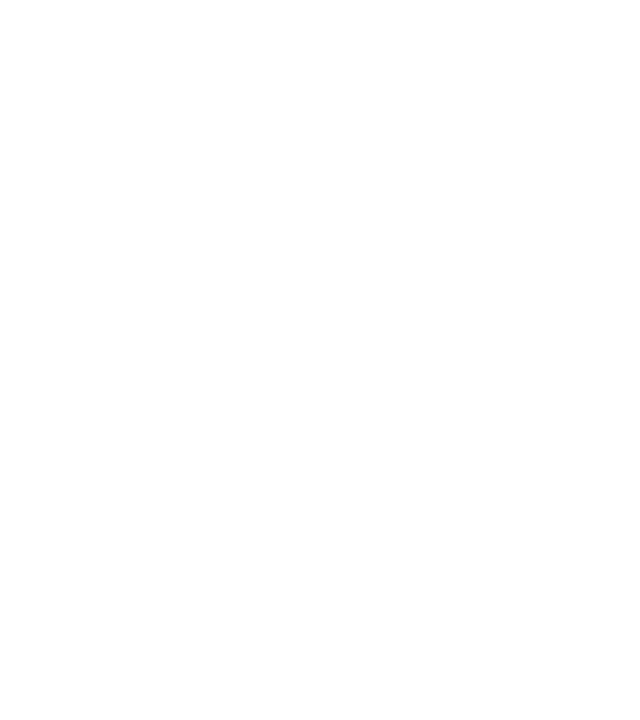
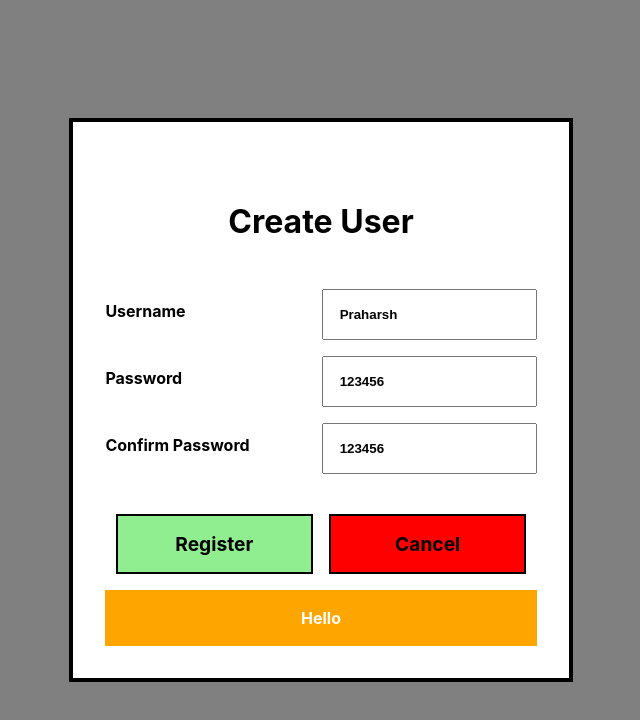
Before and after one commit to PraharshS/Notes-App-React-Frontend, a React (Create React App) app in the folder notes-app-frontend/: page /signup in a window 1280 px wide. Before the commit this address had no page. Shown: the top 720 px of the page, without its empty margins (355-995 px from the left). Built offline with nearby package versions, Linux system fonts and the light colour scheme.

Commit message:
signup page

```diff
--- a/notes-app-frontend/src/App.js
+++ b/notes-app-frontend/src/App.js
@@ -1,11 +1,15 @@
 import { Routes, BrowserRouter as Router, Route } from "react-router-dom";
 import "./App.css";
+import HomePage from "./components/HomePage";
 import LoginPage from "./components/LoginPage";
+import SignUpPage from "./components/SignUpPage";
 function App() {
   return (
     <Router>
       <Routes>
-        <Route path="/" exact element={<LoginPage />}></Route>
+        <Route path="/" exact element={<HomePage />}></Route>
+        <Route path="/login" exact element={<LoginPage />}></Route>
+        <Route path="/signup" exact element={<SignUpPage />}></Route>
       </Routes>
     </Router>
   );
--- /dev/null
+++ b/notes-app-frontend/src/components/HomePage.jsx
@@ -0,0 +1,61 @@
+import React, { Component } from "react";
+import { Link } from "react-router-dom";
+export default class HomePage extends Component {
+  render() {
+    return (
+      <div style={homePageStyle.div}>
+        <h1 style={homePageStyle.heading}>Welcome To Notes App</h1>
+        <div style={homePageStyle.buttons}>
+          <Link to="/login" style={homePageStyle.link}>
+            <div className="Login" style={homePageStyle.loginBtn}>
+              Login
+            </div>
+          </Link>
+          <Link to="/signup" style={homePageStyle.link}>
+            <div className="Signup" style={homePageStyle.signupBtn}>
+              Signup
+            </div>
+          </Link>
+        </div>
+      </div>
+    );
+  }
+}
+var homePageStyle = {
+  div: {
+    width: "600px",
+    border: "6px solid black",
+    padding: "2rem",
+  },
+  heading: {
+    fontSize: "3rem",
+    fontWeight: "bold",
+    marginBottom: "2rem",
+    textAlign: "center",
+  },
+  buttons: {
+    width: "80%",
+    display: "flex",
+    justifyContent: "space-evenly",
+    margin: "auto",
+  },
+  link: {
+    textDecoration: "none",
+  },
+  signupBtn: {
+    fontSize: "1.5rem",
+    fontWeight: "500",
+    border: "2px solid black",
+    padding: "0.5rem 2rem",
+    color: "black",
+    backgroundColor: "white",
+  },
+  loginBtn: {
+    fontSize: "1.5rem",
+    fontWeight: "500",
+    border: "2px solid black",
+    padding: "0.5rem 2rem",
+    color: "black",
+    backgroundColor: "white",
+  },
+};
--- /dev/null
+++ b/notes-app-frontend/src/components/SignUpPage.jsx
@@ -0,0 +1,246 @@
+import React, { Component } from "react";
+import Alert from "react-bootstrap/Alert";
+import UserService from "../services/UserService";
+class SignupPage extends Component {
+  constructor(props) {
+    super(props);
+    this.state = {
+      username: "Praharsh",
+      password: "123456",
+      confirmPassword: "123456",
+      alertMessage: "Hello",
+      isAlertShow: true,
+      alertType: "danger",
+    };
+    this.changeUsername = this.changeUsername.bind(this);
+    this.changePasswordHandler = this.changePasswordHandler.bind(this);
+    this.changeConfirmPasswordHandler =
+      this.changeConfirmPasswordHandler.bind(this);
+    this.changeAlertBg = this.changeAlertBg.bind(this);
+  }
+  changeUsername = (e) => {
+    this.setState({ username: e.target.value });
+  };
+  changeAlertBg = (e) => {
+    document.querySelector(".alertMessage").style.backgroundColor = "green";
+  };
+
+  changePasswordHandler = (e) => {
+    this.setState({ password: e.target.value });
+  };
+  changeConfirmPasswordHandler = (e) => {
+    this.setState({ confirmPassword: e.target.value });
+  };
+
+  usernameValidator(name) {
+    if (name.trim().length > 3) {
+      return true;
+    }
+    this.setState({ alertMessage: "Username Length must be greater than 3" });
+    this.setState({ isAlertShow: true });
+    return false;
+  }
+
+  passwordValidator(password) {
+    if (password.trim().length >= 6) {
+      return true;
+    }
+    this.setState({
+      alertMessage: "Password Length must be minimum 6 characters",
+    });
+    this.setState({ isAlertShow: true });
+    return false;
+  }
+  confirmPasswordValidator(confirmpassword) {
+    if (this.state.password === confirmpassword) return true;
+    this.setState({ alertMessage: "Passwords do not match" });
+    this.setState({ isAlertShow: true });
+    return false;
+  }
+
+  saveUser = (e) => {
+    e.preventDefault();
+    let User = {
+      username: this.state.username,
+      password: this.state.password,
+    };
+    var isNameValid = this.usernameValidator(this.state.username);
+
+    if (!isNameValid) {
+      return;
+    }
+
+    var isPasswordValid = this.passwordValidator(this.state.password);
+    if (!isPasswordValid) {
+      return;
+    }
+    var isConfirmPasswordValid = this.confirmPasswordValidator(
+      this.state.confirmPassword
+    );
+    if (!isConfirmPasswordValid) {
+      return;
+    }
+    this.changeAlertBg();
+    console.log("User => " + JSON.stringify(User));
+    this.setState({ alertMessage: "Account Created Successfully" });
+    this.setState({ isAlertShow: true });
+    this.setState({ alertType: "success" });
+    setTimeout(() => {
+      UserService.createUser(User).then((res) => {
+        this.props.history.push("/login");
+      });
+    }, 3000);
+  };
+
+  render() {
+    const { history } = this.props;
+    return (
+      <div>
+        <div className="container" style={containerStyle.div}>
+          <div className="row">
+            <div className="card" style={containerStyle.card}>
+              <h3 className="text-center" style={containerStyle.heading}>
+                Create User
+              </h3>
+              <div className="card-body">
+                <form action="">
+                  <div className="form-group" style={containerStyle.formGroup}>
+                    <label style={containerStyle.label}>Username</label>
+                    <input
+                      style={containerStyle.input}
+                      type="text"
+                      placeholder="Username"
+                      className="form-control"
+                      value={this.state.username}
+                      onChange={this.changeUsername}
+                    />
+                  </div>
+
+                  <div className="form-group" style={containerStyle.formGroup}>
+                    <label style={containerStyle.label}>Password</label>
+                    <input
+                      style={containerStyle.input}
+                      type="text"
+                      placeholder="Password"
+                      className="form-control"
+                      value={this.state.password}
+                      onChange={this.changePasswordHandler}
+                    />
+                  </div>
+                  <div className="form-group" style={containerStyle.formGroup}>
+                    <label style={containerStyle.label}>Confirm Password</label>
+                    <input
+                      style={containerStyle.input}
+                      type="text"
+                      placeholder="Confirm Password"
+                      className="form-control"
+                      value={this.state.confirmPassword}
+                      onChange={this.changeConfirmPasswordHandler}
+                    />
+                  </div>
+                  <div
+                    className="form-group"
+                    style={containerStyle.formGroup}
+                    style={loginButtonStyle.parent}
+                  >
+                    <div
+                      className="btn btn-success"
+                      onClick={this.saveUser}
+                      style={loginButtonStyle.button1}
+                    >
+                      Register
+                    </div>
+                    <div
+                      className="btn btn-danger"
+                      onClick={() => history.push("/")}
+                      style={loginButtonStyle.button2}
+                    >
+                      Cancel
+                    </div>
+                  </div>
+                </form>
+                {this.state.isAlertShow && (
+                  <div
+                    className="alertMessage"
+                    variant={this.state.alertType}
+                    style={containerStyle.alertMessage}
+                  >
+                    <p>{this.state.alertMessage}</p>
+                  </div>
+                )}
+              </div>
+            </div>
+          </div>
+        </div>
+      </div>
+    );
+  }
+}
+var containerStyle = {
+  div: {
+    border: "4px solid black",
+    padding: "2rem",
+    backgroundColor: "white",
+    textAlign: "center",
+    maxWidth: "800px",
+    width: "100%",
+  },
+  formGroup: {
+    margin: "1rem auto",
+    display: "flex",
+    justifyContent: "space-between",
+  },
+  heading: {
+    fontSize: "2rem",
+    fontWeight: "bold",
+    padding: "1rem",
+  },
+  card: {},
+  label: {
+    textAlign: "left",
+    fontSize: "1rem",
+    fontWeight: "bold",
+    margin: "0.7rem 0",
+  },
+  input: {
+    padding: "1rem 1rem",
+    fontWeight: "bold",
+  },
+  alertMessage: {
+    backgroundColor: "orange",
+    fontSize: "1rem",
+    fontWeight: "bold",
+    color: "white",
+    marginTop: "1rem",
+    padding: "0.1rem 0.5rem",
+  },
+};
+var loginButtonStyle = {
+  parent: {
+    display: "flex",
+    justifyContent: "center",
+  },
+  button1: {
+    marginTop: "1.5rem",
+    padding: "1rem 2rem",
+    marginRight: "1rem",
+    fontSize: "1.2rem",
+    fontWeight: "bold",
+    backgroundColor: "lightgreen",
+    borderRadius: "0",
+    border: "2px solid black",
+    width: "30%",
+  },
+  button2: {
+    marginTop: "1.5rem",
+    padding: "1rem 2rem",
+    fontSize: "1.2rem",
+    fontWeight: "bold",
+    backgroundColor: "red",
+    borderRadius: "0",
+    border: "2px solid black",
+    width: "30%",
+  },
+};
+
+export default SignupPage;
--- a/notes-app-frontend/src/index.css
+++ b/notes-app-frontend/src/index.css
@@ -5,6 +5,12 @@
     sans-serif;
   -webkit-font-smoothing: antialiased;
   -moz-osx-font-smoothing: grayscale;
+  height: 100vh;
+  width: 100vw !important;
+  background-color: grey;
+  display: flex;
+  justify-content: center;
+  align-items: center;
 }
 
 code {
--- /dev/null
+++ b/notes-app-frontend/src/services/UserService.js
@@ -0,0 +1,10 @@
+import axios from "axios";
+
+const STUDENT_API_BASE_URL = "http://localhost:5000/node-api/v1";
+
+class UserService {
+  createUser() {
+    return axios.post(STUDENT_API_BASE_URL + "/add");
+  }
+}
+export default new UserService();
```
Also changed, not shown: notes-app-frontend/public/index.html (+4 -4 lines).
